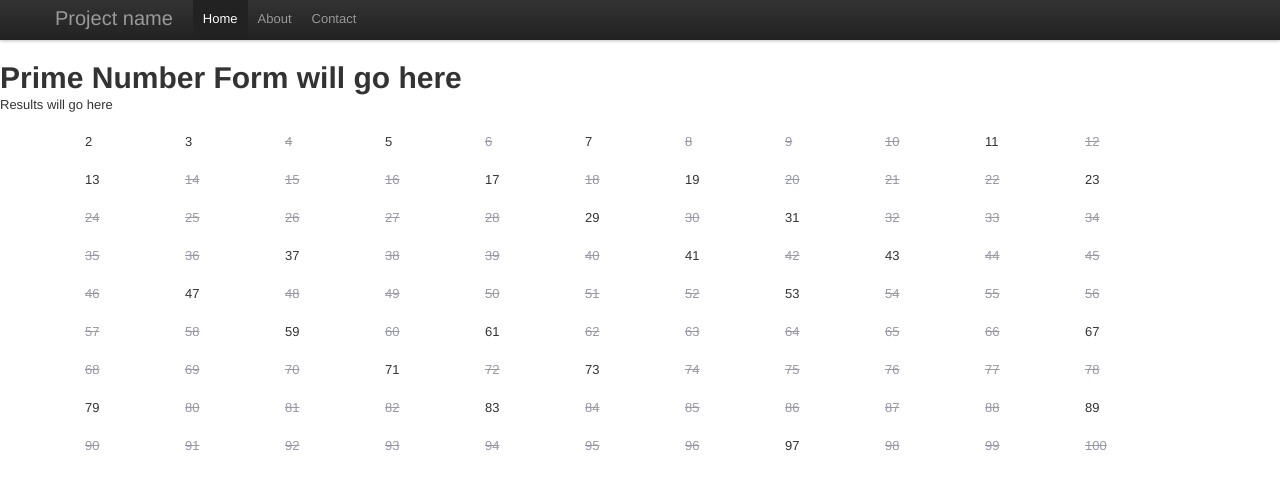
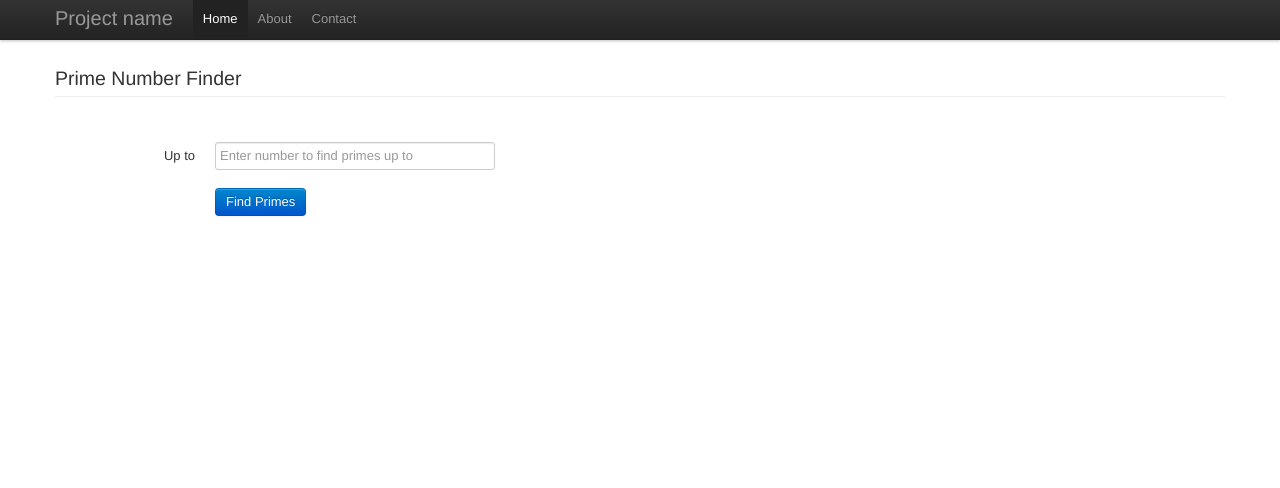
Before and after one commit to danielabar/AngularPrime, a plain HTML site: page app/index.html in a window 1280 px wide. Drawn offline with Linux system fonts and the light colour scheme.

Commit message:
add form so user can specify number to find primes up to

```diff
--- a/app/index.html
+++ b/app/index.html
@@ -7,7 +7,8 @@
 <link rel="stylesheet" href="css/bootstrap.css">
 <style>
 body {
-    padding-top: 60px; /* 60px to make the container go all the way to the bottom of the topbar */
+  padding-top: 60px;
+  /* 60px to make the container go all the way to the bottom of the topbar */
 }
 </style>
 <link rel="stylesheet" href="css/bootstrap-responsive.css">
@@ -38,14 +39,37 @@
     </div>
   </div>
 
+  <div class="container">
 
-    <h1>Prime Number Form will go here</h1>
-    <p>Results will go here</p>
+    <form class="form-horizontal">
+    <fieldset>
 
-    <div class="container">
+      <legend>Prime Number Finder</legend>
+
+      <!-- Text input-->
+      <div class="control-group">
+        <label class="control-label" for="upTo">Up to</label>
+        <div class="controls">
+          <input id="upTo" ng-model="upTo" name="upTo" type="text" placeholder="Enter number to find primes up to" class="input-xlarge" required="">
+
+        </div>
+      </div>
+
+      <!-- Button -->
+      <div class="control-group">
+        <label class="control-label" for="findPrimes"></label>
+        <div class="controls">
+          <button id="findPrimes" ng-click="findPrimesAction()" name="findPrimes" class="btn btn-primary">Find Primes</button>
+        </div>
+      </div>
+
+    </fieldset>
+  </form>
+
     <div class="row">
       <div id="grid" class="span12">
-            <div ng-repeat="primeCandidate in primeCandidates" class="span1 align-right primeCandidateDisplay">
+        <div ng-repeat="primeCandidate in primeCandidates"
+          class="span1 align-right primeCandidateDisplay">
           <div ng-class="{crossedOutDisplay: primeCandidate.crossedOut}">{{primeCandidate.value}}</div>
         </div>
       </div>
--- a/app/js/primeNumberController.js
+++ b/app/js/primeNumberController.js
@@ -1,20 +1,22 @@
 'use strict'
 
 
-//FIXME get 'upTo' from user input
 PrimeNumberApp.controller('PrimeNumberCtrl',
     function ($scope, $timeout, PrimeNumberService) {
 
-        $scope.primeCandidates = PrimeNumberService.init(100);
-
-        $timeout(function () {
-           PrimeNumberService.findPrimes(100)
-        }, 1000);
+    	//TODO: Validate upTo is numeric - is there an Angular way to do validation?
+        $scope.findPrimesAction = function() {
+        	$scope.primeCandidates = PrimeNumberService.init($scope.upTo);
+        	$timeout(function () {
+           		PrimeNumberService.findPrimes($scope.upTo)
+        	}, 500);
+        };
 
         // Events are only received if previous call to findPrimes occurs in a $timeout
         $scope.$on('foundNonPrime', function (event, primeCandidate, index) {
-            console.log('foundNonPrime event was raised for candidate: ' + primeCandidate + ' at index: ' + index);
-            $scope.primeCandidates[index].crossedOut = true;
+            $timeout(function () {
+            	$scope.primeCandidates[index].crossedOut = true;
+        	}, 2000);
         });
 
     });
```
Lines whose indentation alone changed are shown as unchanged.
